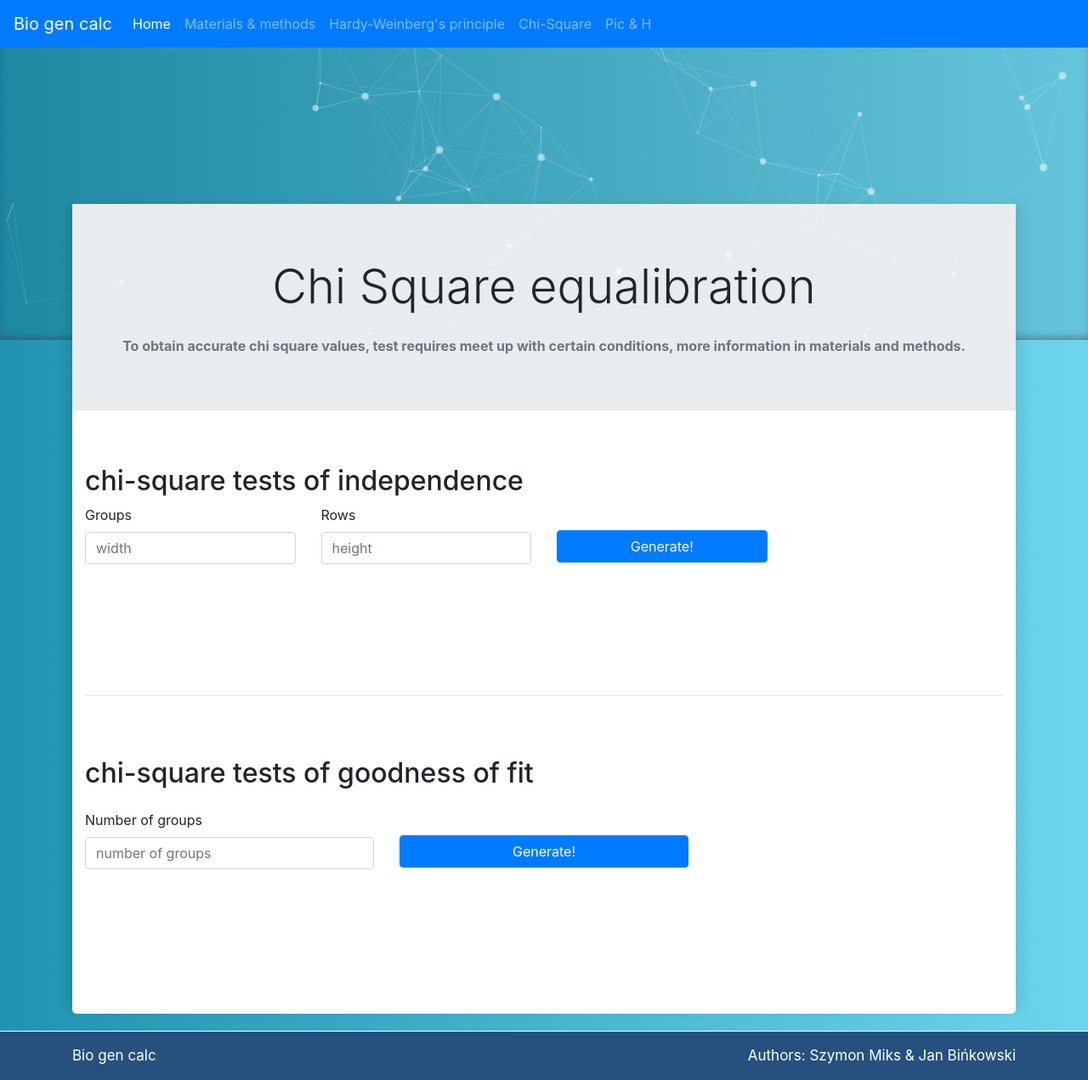
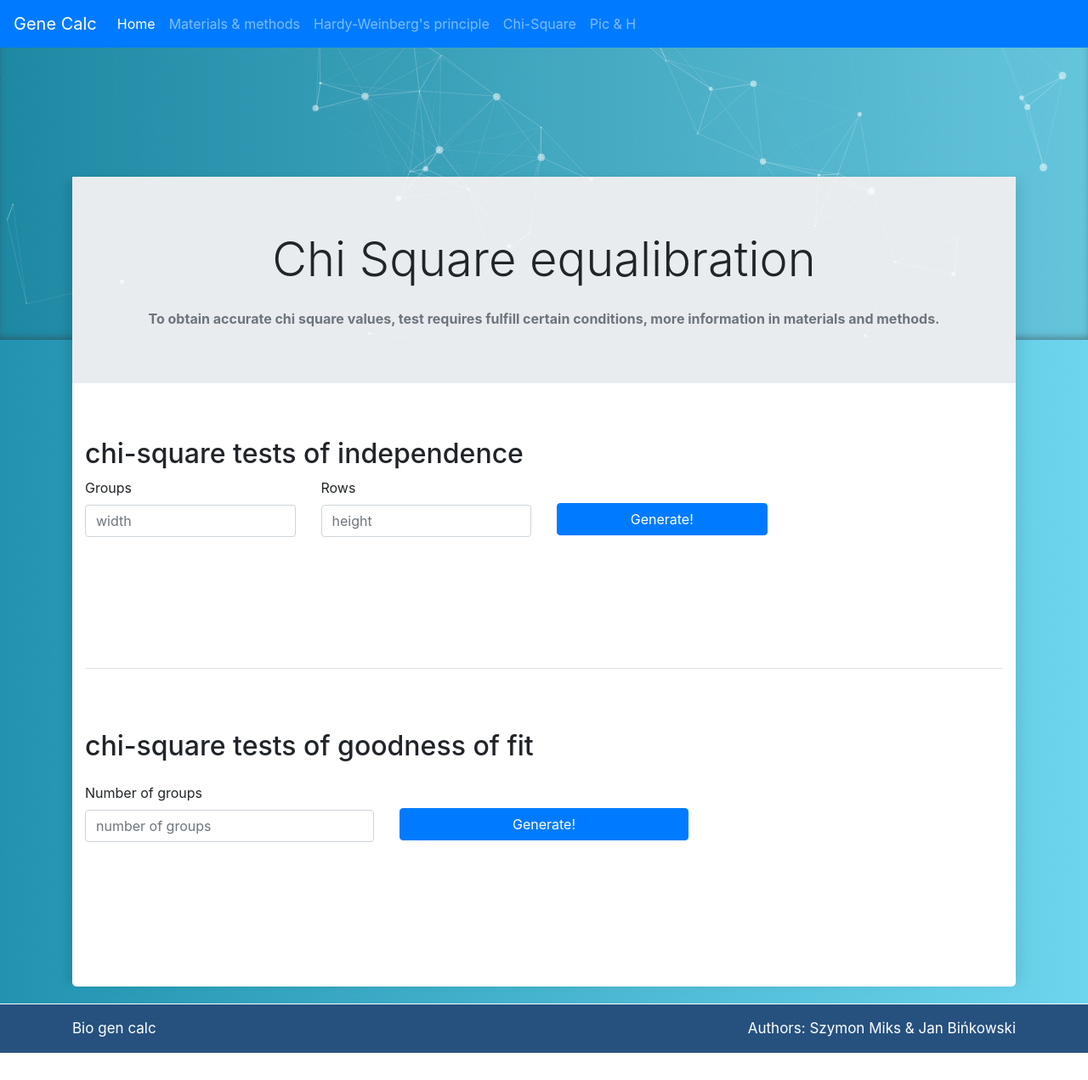
Before and after one commit to szymon6927/bio-gen-calc, a Flask app: page /chi_square_page in a window 1280 px wide. Shown: the whole page at 85% size. After the commit the page ends 1239 px from the top, so only its background shows below. Run offline with Flask 2, Linux system fonts and the light colour scheme; parts of the project's set-up code (start-up, migrations or seed data) failed here and were passed over; some libraries are stand-ins or nearby versions.

Commit message:
add favicons, add function for converting variables dispaly name, little chagnes of css, and app homepage name

```diff
--- a/app/static/css/style.css
+++ b/app/static/css/style.css
@@ -7,7 +7,7 @@ body {
     box-shadow: 12px 0 15px -4px rgba(0,0,0,.075), -12px 0 8px -4px rgba(0,0,0,.075);
     padding: 0 15px 24px 15px;
     border-radius: 5px;
-    margin-top: -10rem;
+    margin-top: -12rem;
 }
 
 section {
--- a/app/static/js/ChiSquareArray.js
+++ b/app/static/js/ChiSquareArray.js
@@ -1,3 +1,24 @@
+function nameConverter(name) {
+  if (name === "chi2_standard") {
+    return "Chi square";
+  }
+  else if (name === "chi2_yats") {
+    return "Yate`s Chi square";
+  }
+  else if (name === "dof") {
+    return "dof";
+  }
+  else if (name === "p_standard") {
+    return "Chi square p-value";
+  }
+  else if (name === "p_yats") {
+    return "Yate`s Chi square p-value";
+  }
+  else {
+    return name;
+  }
+}
+
 class ChiSquareArray {
 
   constructor(container) {
@@ -201,9 +222,8 @@ class ChiSquareArray {
         for (let key in result.data) {
           if (result.data.hasOwnProperty(key)) {
             console.log(key + " -> " + result.data[key]);
-            let name = key.replace("_", " ");
             info += `<div class="row result-score">
-              <span class="col-sm-6 col-xs-12 result-name">${name} = </span>
+              <span class="col-sm-6 col-xs-12 result-name">${nameConverter(key)} = </span>
               <input class="col-sm-6 col-xs-12 result-value" type="text" value="${result.data[key]}" />
             </div>`
           }
--- a/app/static/js/ChiSquareOfGoodness.js
+++ b/app/static/js/ChiSquareOfGoodness.js
@@ -1,3 +1,24 @@
+function nameConverter(name) {
+  if (name === "chi2_standard") {
+    return "Chi square";
+  }
+  else if (name === "chi2_yats") {
+    return "Yate`s Chi square";
+  }
+  else if (name === "dof") {
+    return "dof";
+  }
+  else if (name === "p_standard") {
+    return "Chi square p-value";
+  }
+  else if (name === "p_yats") {
+    return "Yate`s Chi square p-value";
+  }
+  else {
+    return name;
+  }
+}
+
 class ChiSquareOfGoodness {
   constructor(container) {
     this.container = container;
@@ -97,14 +118,12 @@ class ChiSquareOfGoodness {
       dataType: "json",
       success: function (result) {
         let info = '';
-
         for (let key in result.data) {
           if (result.data.hasOwnProperty(key)) {
             console.log(key + " -> " + result.data[key]);
-            if (key !== 'sum_observed' || key !== 'sum_expected') {
-              let name = key.replace("_", " ");
+            if (key !== 'sum_observed' && key !== 'sum_expected') {
               info += `<div class="row result-score">
-                <span class="col-sm-6 col-xs-12 result-name">${name} = </span>
+                <span class="col-sm-6 col-xs-12 result-name">${nameConverter(key)} = </span>
                 <input class="col-sm-6 col-xs-12 result-value" type="text" value="${result.data[key]}" />
               </div>`
             }
--- a/app/templates/base.html
+++ b/app/templates/base.html
@@ -5,7 +5,14 @@
   <meta name="viewport" content="width=device-width, initial-scale=1, shrink-to-fit=no">
   <meta name="description" content="">
   <meta name="author" content="">
-  <link rel="icon" href="favicon.ico">
+  <!-- Standard Favicon -->
+  <link rel="icon" href="{{ url_for('static', filename='img/favicons/favicon.ico') }}">
+  <!-- For iPhone 4 Retina display: -->
+  <link rel="apple-touch-icon-precomposed" sizes="114x114" href="{{ url_for('static', filename='img/favicons/dna-144.png') }}">
+  <!-- For iPad: -->
+  <link rel="apple-touch-icon-precomposed" sizes="72x72" href="{{ url_for('static', filename='img/favicons/dna-72.png') }}">
+  <!-- For iPhone: -->
+  <link rel="apple-touch-icon-precomposed" href="{{ url_for('static', filename='img/favicons/dna-57.png') }}">
 
   <title>{{ title }} | Bio Gen Calc</title>
 
--- a/app/templates/chi_square/index.html
+++ b/app/templates/chi_square/index.html
@@ -9,8 +9,8 @@
       <div class="container">
         <h1 class="display-4 text-center">{{ title }}</h1>
         <p class="text-muted font-weight-bold text-center pt-3 mb-0">
-          To obtain accurate chi square values, test requires meet up with
-          certain conditions, more information in materials and methods.
+          To obtain accurate chi square values, test requires fulfill certain conditions,
+          more information in materials and methods.
         </p>
       </div>
     </div>
--- a/app/templates/home/index.html
+++ b/app/templates/home/index.html
@@ -6,7 +6,7 @@
 <div class="wrapper">
   <div class="jumbotron jumbotron-fluid">
     <div class="container">
-      <h1 class="display-3 text-center">Bio gen calc project</h1>
+      <h1 class="display-3 text-center">Gene Calc</h1>
     </div>
   </div>
   <section class="homepage">
--- a/app/templates/navbar.html
+++ b/app/templates/navbar.html
@@ -1,5 +1,5 @@
 <nav class="navbar fixed-top navbar-expand-md navbar-dark bg-primary mb-4">
-  <a class="navbar-brand" href="#">Bio gen calc</a>
+  <a class="navbar-brand" href="#">Gene Calc</a>
   <button class="navbar-toggler" type="button" data-toggle="collapse" data-target="#navbarsExampleDefault"
           aria-controls="navbarsExampleDefault" aria-expanded="false" aria-label="Toggle navigation">
     <span class="navbar-toggler-icon"></span>
```
Also changed, not shown: app/static/img/favicons/dna-114.png (added), app/static/img/favicons/dna-120.png (added), app/static/img/favicons/dna-144.png (added), app/static/img/favicons/dna-152.png (added), app/static/img/favicons/dna-16.png (added), app/static/img/favicons/dna-24.png (added), app/static/img/favicons/dna-32.png (added), app/static/img/favicons/dna-48.png (added), app/static/img/favicons/dna-57.png (added), app/static/img/favicons/dna-64.png (added), app/static/img/favicons/dna-72.png (added), app/static/img/favicons/favicon.ico (added).
